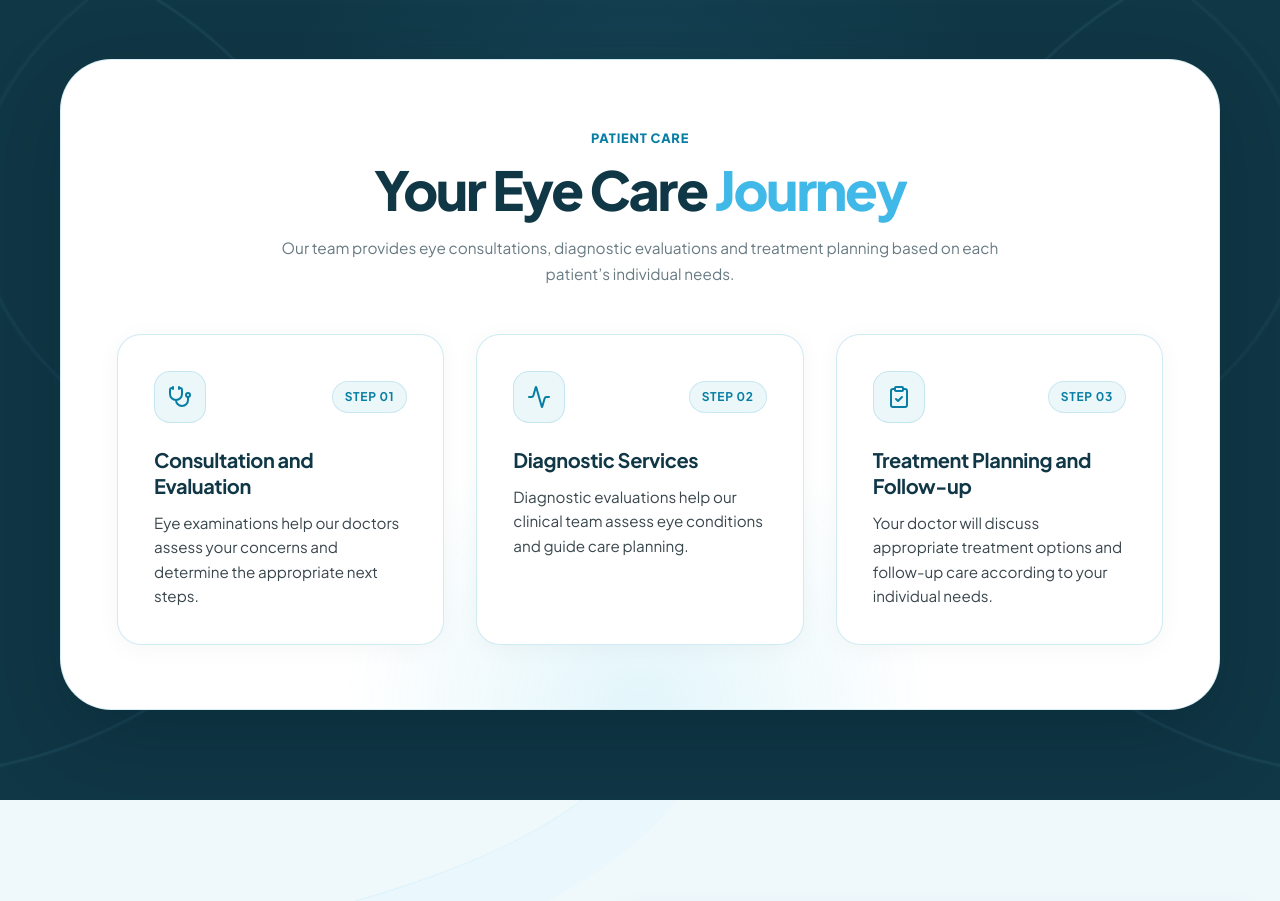
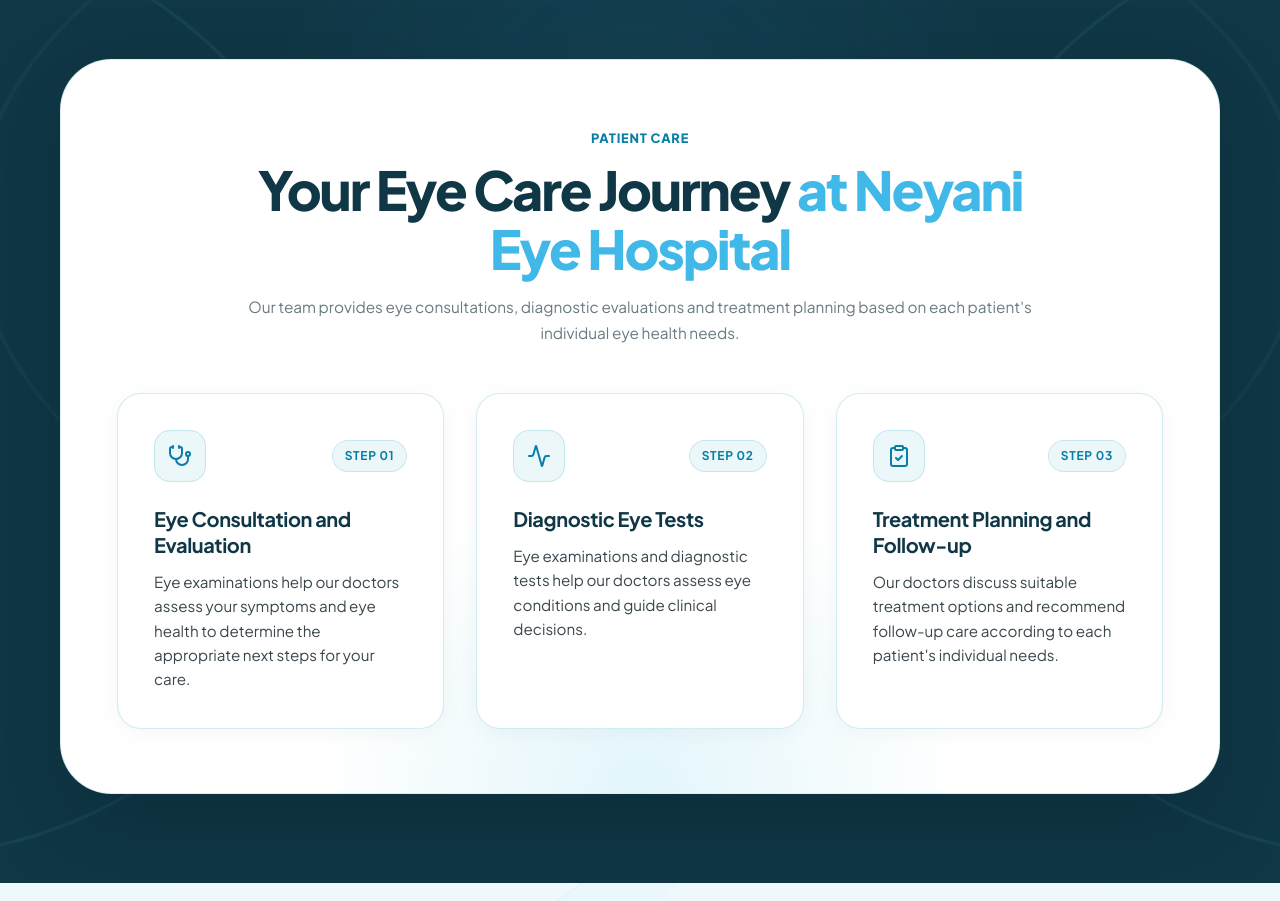
Before and after one commit to contact-igt/neyani-website-frontend, a Next.js app: page /services/retina in a window 1280 px wide. Shown: the part 6700-7601 px from the top of the page. Built offline with nearby package versions, Linux system fonts and the light colour scheme.

Commit message:
testimonial replaced

```diff
--- a/src/components/Testimonials/Testimonials.module.css
+++ b/src/components/Testimonials/Testimonials.module.css
@@ -26,7 +26,7 @@
 }
 
 .heading {
-  max-width: 720px;
+  max-width: 840px;
   margin: 0 auto clamp(2rem, 4vw, 3rem);
   text-align: center;
 }
--- a/src/components/Testimonials/Testimonials.tsx
+++ b/src/components/Testimonials/Testimonials.tsx
@@ -4,23 +4,23 @@
 const journeySteps = [
   {
     step: "01",
-    title: "Consultation and Evaluation",
+    title: "Eye Consultation and Evaluation",
     description:
-      "Eye examinations help our doctors assess your concerns and determine the appropriate next steps.",
+      "Eye examinations help our doctors assess your symptoms and eye health to determine the appropriate next steps for your care.",
     icon: Stethoscope,
   },
   {
     step: "02",
-    title: "Diagnostic Services",
+    title: "Diagnostic Eye Tests",
     description:
-      "Diagnostic evaluations help our clinical team assess eye conditions and guide care planning.",
+      "Eye examinations and diagnostic tests help our doctors assess eye conditions and guide clinical decisions.",
     icon: Activity,
   },
   {
     step: "03",
     title: "Treatment Planning and Follow-up",
     description:
-      "Your doctor will discuss appropriate treatment options and follow-up care according to your individual needs.",
+      "Our doctors discuss suitable treatment options and recommend follow-up care according to each patient's individual needs.",
     icon: ClipboardCheck,
   },
 ] as const;
@@ -33,10 +33,10 @@
           <header className={styles.heading}>
             <p className={styles.label}>Patient Care</p>
             <h2 id="journey-heading">
-              Your Eye Care <span className="title-secondary">Journey</span>
+              Your Eye Care Journey <span className="title-secondary">at Neyani Eye Hospital</span>
             </h2>
             <p className={styles.description}>
-              Our team provides eye consultations, diagnostic evaluations and treatment planning based on each patient’s individual needs.
+              Our team provides eye consultations, diagnostic evaluations and treatment planning based on each patient&apos;s individual eye health needs.
             </p>
           </header>
 
```
